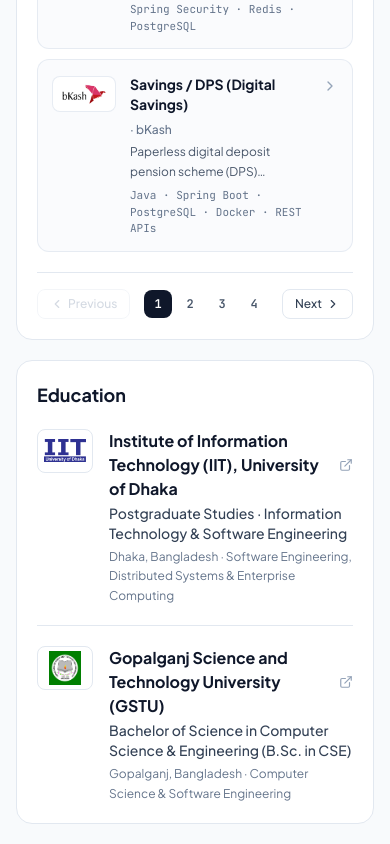
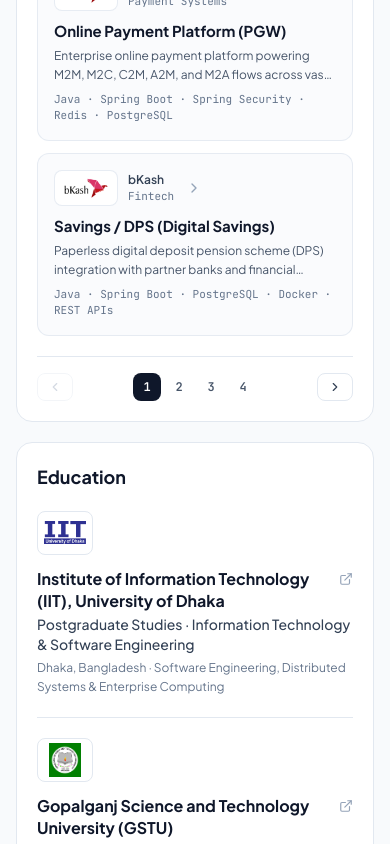
Before and after one commit to avijit-bairagi/avijit-bairagi, a Vue app: page /portfolio in a window 390 px wide. Shown: the part 3280-4124 px from the top of the page. Built offline with nearby package versions, Linux system fonts and the light colour scheme.

Commit message:
style: improve project list layout for mobile
Update styling to improve responsive layout of project items by switching to a column-based flex structure on mobile and adjusting spacing for better readability.

```diff
--- a/src/views/PortfolioView.vue
+++ b/src/views/PortfolioView.vue
@@ -218,35 +218,44 @@
         </div>
 
         <!-- 5 Projects List -->
-        <div class="space-y-2.5">
+        <div class="space-y-3">
           <button
             v-for="project in paginatedProjects"
             :key="project.id"
             type="button"
             @click="selectedProject = project"
-            class="w-full text-left group p-3.5 sm:p-4 rounded-xl bg-slate-50/70 dark:bg-dark-elevated/40 hover:bg-white dark:hover:bg-dark-elevated border border-slate-200/80 dark:border-dark-border hover:border-brand-500/40 dark:hover:border-brand-500/40 transition-all flex items-start gap-3.5 shadow-2xs hover:shadow-xs focus:outline-none"
+            class="w-full text-left group p-4 rounded-xl bg-slate-50/70 dark:bg-dark-elevated/40 hover:bg-white dark:hover:bg-dark-elevated border border-slate-200/80 dark:border-dark-border hover:border-brand-500/40 dark:hover:border-brand-500/40 transition-all shadow-2xs hover:shadow-xs focus:outline-none flex flex-col sm:flex-row sm:items-start gap-2.5 sm:gap-3.5"
           >
-            <div class="pt-0.5 shrink-0">
+            <!-- Top header on mobile / Left logo on desktop -->
+            <div class="flex items-center justify-between gap-3 sm:block sm:pt-0.5 shrink-0">
+              <div class="flex items-center gap-2.5 min-w-0">
                 <CompanyLogo
                   :logo-key="project.organizationId"
                   :fallback-text="project.organizationName"
                   :icon-only="true"
                   size="sm"
                 />
+                <div class="sm:hidden min-w-0">
+                  <div class="text-xs font-semibold text-slate-700 dark:text-slate-200 truncate">
+                    {{ project.organizationName }}
+                  </div>
+                  <div class="text-[11px] font-mono text-slate-500 dark:text-slate-400 truncate">
+                    {{ project.domain.split('·')[0].trim() }}
+                  </div>
+                </div>
               </div>
 
+              <ChevronRight class="w-4 h-4 text-slate-400 group-hover:text-brand-600 dark:group-hover:text-brand-400 shrink-0 sm:hidden transition-colors" />
+            </div>
+
+            <!-- Main Project Details -->
             <div class="flex-1 min-w-0 space-y-1">
-              <div class="flex flex-wrap items-center justify-between gap-2">
-                <div class="flex flex-wrap items-center gap-2 min-w-0">
-                  <h3 class="text-sm sm:text-base font-bold text-slate-900 dark:text-white group-hover:text-brand-600 dark:group-hover:text-brand-400 transition-colors">
+              <div class="flex flex-wrap items-baseline justify-between gap-x-3 gap-y-0.5">
+                <h3 class="text-[15px] sm:text-base font-bold text-slate-900 dark:text-white group-hover:text-brand-600 dark:group-hover:text-brand-400 transition-colors leading-snug">
                   {{ project.title }}
                 </h3>
-                  <span class="text-xs font-medium text-slate-500 dark:text-slate-400">
-                    &middot; {{ project.organizationName }}
-                  </span>
-                </div>
-                <span class="text-[11px] font-mono text-slate-500 dark:text-slate-400 hidden sm:inline shrink-0">
-                  {{ project.domain.split('·')[0].trim() }}
+                <span class="hidden sm:inline text-[11px] font-mono text-slate-500 dark:text-slate-400 shrink-0">
+                  {{ project.organizationName }} &middot; {{ project.domain.split('·')[0].trim() }}
                 </span>
               </div>
 
@@ -259,7 +268,7 @@
               </div>
             </div>
 
-            <ChevronRight class="w-4 h-4 text-slate-400 group-hover:text-brand-600 dark:group-hover:text-brand-400 shrink-0 mt-1 transition-colors" />
+            <ChevronRight class="hidden sm:block w-4 h-4 text-slate-400 group-hover:text-brand-600 dark:group-hover:text-brand-400 shrink-0 mt-1 transition-colors" />
           </button>
         </div>
 
@@ -272,13 +281,13 @@
             @click="prevPage"
             :disabled="currentPage === 1"
             type="button"
-            class="inline-flex items-center gap-1 px-3 py-1.5 rounded-lg text-xs font-medium border border-slate-200 dark:border-dark-border transition-colors"
+            class="inline-flex items-center gap-1 px-2.5 sm:px-3 py-1.5 rounded-lg text-xs font-medium border border-slate-200 dark:border-dark-border transition-colors"
             :class="currentPage === 1
               ? 'opacity-40 cursor-not-allowed text-slate-400'
               : 'bg-white dark:bg-dark-elevated text-slate-700 dark:text-slate-200 hover:bg-slate-50 dark:hover:bg-dark-hover'"
           >
             <ChevronLeft class="w-3.5 h-3.5" />
-            <span>Previous</span>
+            <span class="hidden sm:inline">Previous</span>
           </button>
 
           <div class="flex items-center gap-1">
@@ -300,12 +309,12 @@
             @click="nextPage"
             :disabled="currentPage === totalPages"
             type="button"
-            class="inline-flex items-center gap-1 px-3 py-1.5 rounded-lg text-xs font-medium border border-slate-200 dark:border-dark-border transition-colors"
+            class="inline-flex items-center gap-1 px-2.5 sm:px-3 py-1.5 rounded-lg text-xs font-medium border border-slate-200 dark:border-dark-border transition-colors"
             :class="currentPage === totalPages
               ? 'opacity-40 cursor-not-allowed text-slate-400'
               : 'bg-white dark:bg-dark-elevated text-slate-700 dark:text-slate-200 hover:bg-slate-50 dark:hover:bg-dark-hover'"
           >
-            <span>Next</span>
+            <span class="hidden sm:inline">Next</span>
             <ChevronRight class="w-3.5 h-3.5" />
           </button>
         </div>
@@ -319,7 +328,7 @@
 
         <div class="divide-y divide-slate-200 dark:divide-dark-border">
           <!-- Institute of Information Technology (IIT), University of Dhaka -->
-          <div class="flex items-start gap-4 pb-5">
+          <div class="flex flex-col sm:flex-row sm:items-start gap-3 sm:gap-4 pb-5">
             <a
               href="https://iit.du.ac.bd/"
               target="_blank"
@@ -337,10 +346,10 @@
                 href="https://iit.du.ac.bd/"
                 target="_blank"
                 rel="noopener noreferrer"
-                class="inline-flex items-center gap-1.5 text-base font-bold text-slate-900 dark:text-white hover:text-brand-600 dark:hover:text-brand-400 transition-colors"
+                class="inline-flex items-start sm:items-center gap-1.5 text-base font-bold text-slate-900 dark:text-white hover:text-brand-600 dark:hover:text-brand-400 transition-colors leading-snug"
               >
                 <span>Institute of Information Technology (IIT), University of Dhaka</span>
-                <ExternalLink class="w-3.5 h-3.5 text-slate-400 shrink-0" />
+                <ExternalLink class="w-3.5 h-3.5 text-slate-400 shrink-0 mt-1 sm:mt-0" />
               </a>
               <div class="text-sm text-slate-700 dark:text-slate-200 font-medium mt-0.5">
                 Postgraduate Studies &middot; Information Technology &amp; Software Engineering
@@ -352,7 +361,7 @@
           </div>
 
           <!-- Gopalganj Science and Technology University (GSTU) -->
-          <div class="flex items-start gap-4 pt-5">
+          <div class="flex flex-col sm:flex-row sm:items-start gap-3 sm:gap-4 pt-5">
             <a
               href="https://gstu.edu.bd/s/"
               target="_blank"
@@ -370,10 +379,10 @@
                 href="https://gstu.edu.bd/s/"
                 target="_blank"
                 rel="noopener noreferrer"
-                class="inline-flex items-center gap-1.5 text-base font-bold text-slate-900 dark:text-white hover:text-brand-600 dark:hover:text-brand-400 transition-colors"
+                class="inline-flex items-start sm:items-center gap-1.5 text-base font-bold text-slate-900 dark:text-white hover:text-brand-600 dark:hover:text-brand-400 transition-colors leading-snug"
               >
                 <span>Gopalganj Science and Technology University (GSTU)</span>
-                <ExternalLink class="w-3.5 h-3.5 text-slate-400 shrink-0" />
+                <ExternalLink class="w-3.5 h-3.5 text-slate-400 shrink-0 mt-1 sm:mt-0" />
               </a>
               <div class="text-sm text-slate-700 dark:text-slate-200 font-medium mt-0.5">
                 Bachelor of Science in Computer Science &amp; Engineering (B.Sc. in CSE)
```
Lines whose indentation alone changed are shown as unchanged.
